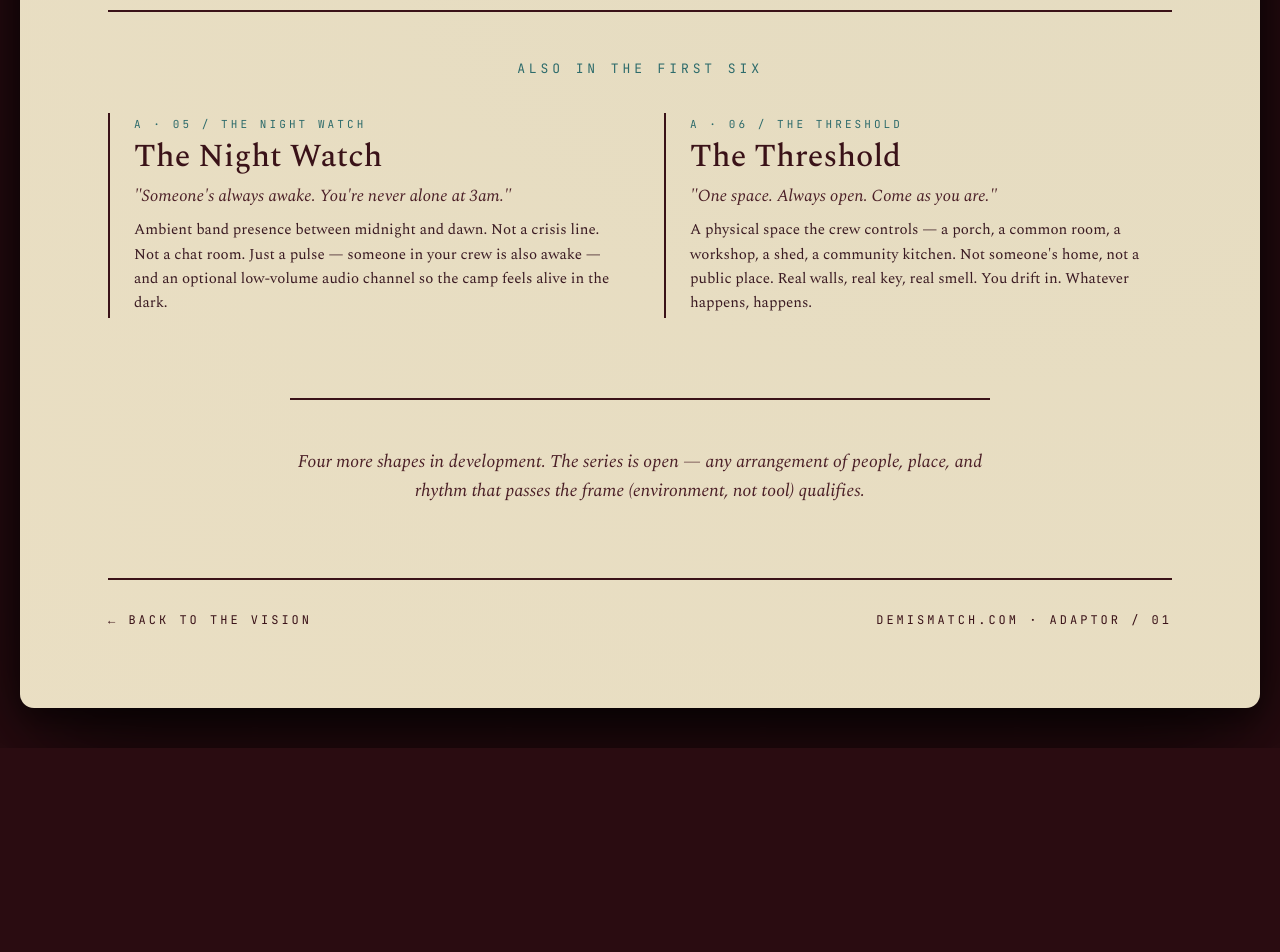
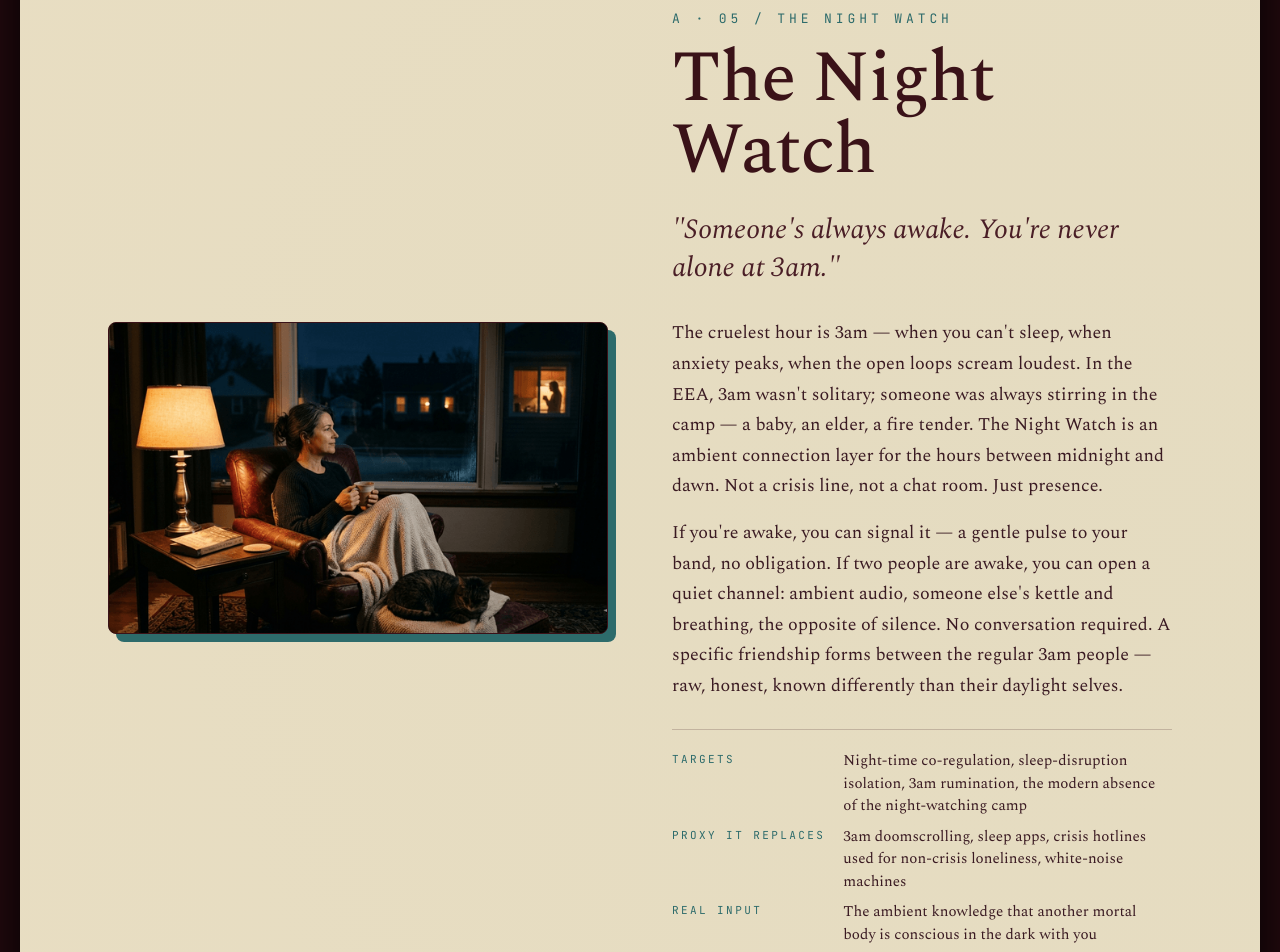
Before and after one commit to MaartenRischen/demismatch-cor, a plain HTML site: page 10truths/adaptor.html in a window 1280 px wide. Shown: the part 4440-5392 px from the top of the page. Before the commit the page ends 5188 px from the top, so only its background shows below. Drawn offline with nearby package versions, Linux system fonts and the light colour scheme.

Commit message:
Sync 10truths — adaptor: promote A·05 Night Watch to full hero treatment
- nightwatch-01.png: nano-banana 3am interior (woman in armchair, mug, blanket, cat, window showing distant neighbor's lit window with another person's silhouette also awake)
- adaptor.html: Night Watch moves from other-list to full image+body section (normal layout). Targets / Proxy / Real input block.
- Other-list now has 1 remaining (Threshold).

Co-Authored-By: Claude Opus 4.6 (1M context) <noreply@anthropic.com>

```diff
--- a/10truths/adaptor.html
+++ b/10truths/adaptor.html
@@ -406,15 +406,29 @@ body {
     </div>
   </section>
 
+  <section class="shape">
+    <div class="shape-image">
+      <img src="nightwatch-01.png" alt="A woman in her fifties in an armchair at 3am, mug of tea, blanket across her lap, cat at her feet, looking out a window where a distant neighbor's house has a warm light and the faint silhouette of another person also awake at their own window.">
+    </div>
+    <div class="shape-body">
+      <span class="shape-num">A · 05 / The Night Watch</span>
+      <h2 class="shape-name">The Night Watch</h2>
+      <p class="ship-line">"Someone's always awake. You're never alone at 3am."</p>
+      <div class="shape-desc">
+        <p>The cruelest hour is 3am — when you can't sleep, when anxiety peaks, when the open loops scream loudest. In the EEA, 3am wasn't solitary; someone was always stirring in the camp — a baby, an elder, a fire tender. The Night Watch is an ambient connection layer for the hours between midnight and dawn. Not a crisis line, not a chat room. Just presence.</p>
+        <p>If you're awake, you can signal it — a gentle pulse to your band, no obligation. If two people are awake, you can open a quiet channel: ambient audio, someone else's kettle and breathing, the opposite of silence. No conversation required. A specific friendship forms between the regular 3am people — raw, honest, known differently than their daylight selves.</p>
+      </div>
+      <dl class="shape-targets">
+        <dt>Targets</dt><dd>Night-time co-regulation, sleep-disruption isolation, 3am rumination, the modern absence of the night-watching camp</dd>
+        <dt>Proxy it replaces</dt><dd>3am doomscrolling, sleep apps, crisis hotlines used for non-crisis loneliness, white-noise machines</dd>
+        <dt>Real input</dt><dd>The ambient knowledge that another mortal body is conscious in the dark with you</dd>
+      </dl>
+    </div>
+  </section>
+
   <div class="other-shapes">
     <span class="section-label">Also in the first six</span>
     <div class="other-list">
-      <div class="other-item">
-        <span class="num">A · 05 / The Night Watch</span>
-        <span class="name">The Night Watch</span>
-        <span class="ship">"Someone's always awake. You're never alone at 3am."</span>
-        <span class="gist">Ambient band presence between midnight and dawn. Not a crisis line. Not a chat room. Just a pulse — someone in your crew is also awake — and an optional low-volume audio channel so the camp feels alive in the dark.</span>
-      </div>
       <div class="other-item">
         <span class="num">A · 06 / The Threshold</span>
         <span class="name">The Threshold</span>
```
Also changed, not shown: 10truths/nightwatch-01.png (added).
